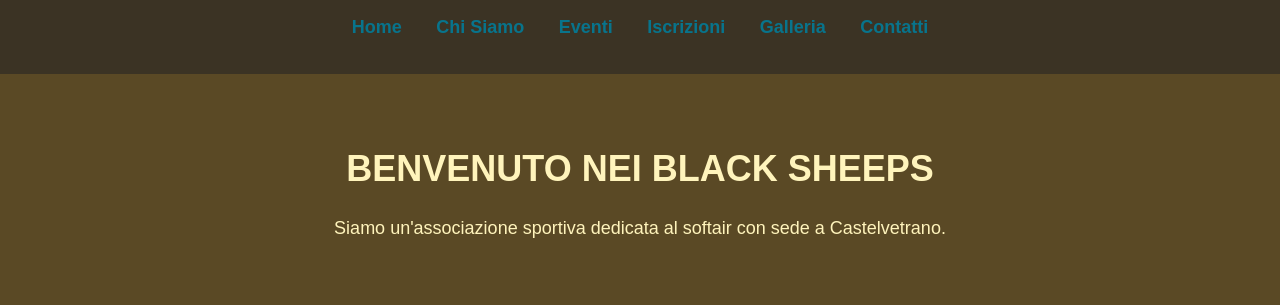
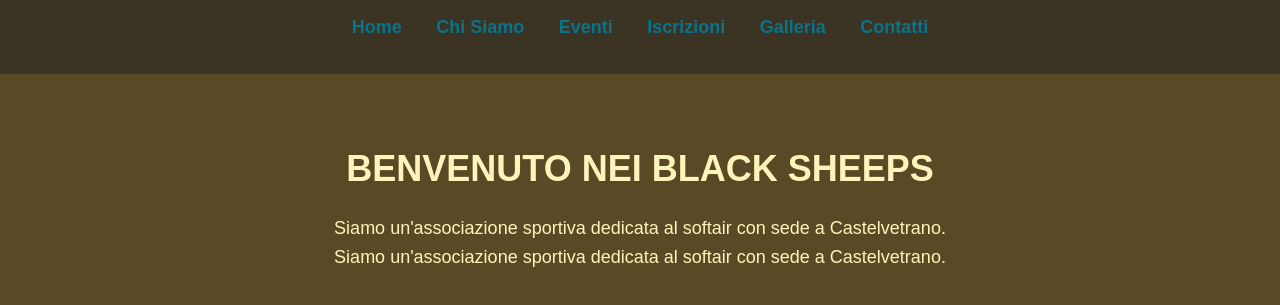
Before and after one commit to BlackTh3Jack/blacksheeps-website, a plain HTML site: page index.html in a window 1280 px wide. Shown: the part 173-478 px from the top of the page. Drawn offline with Linux system fonts and the light colour scheme.

Commit message:
Update index.html

```diff
--- a/index.html
+++ b/index.html
@@ -23,6 +23,7 @@
     <main>
         <h1>Benvenuto nei Black Sheeps</h1>
         <p>Siamo un'associazione sportiva dedicata al softair con sede a Castelvetrano.</p>
+        <p>Siamo un'associazione sportiva dedicata al softair con sede a Castelvetrano.</p>
     </main>
     <script src="js/script.js"></script>
 </body>
```
